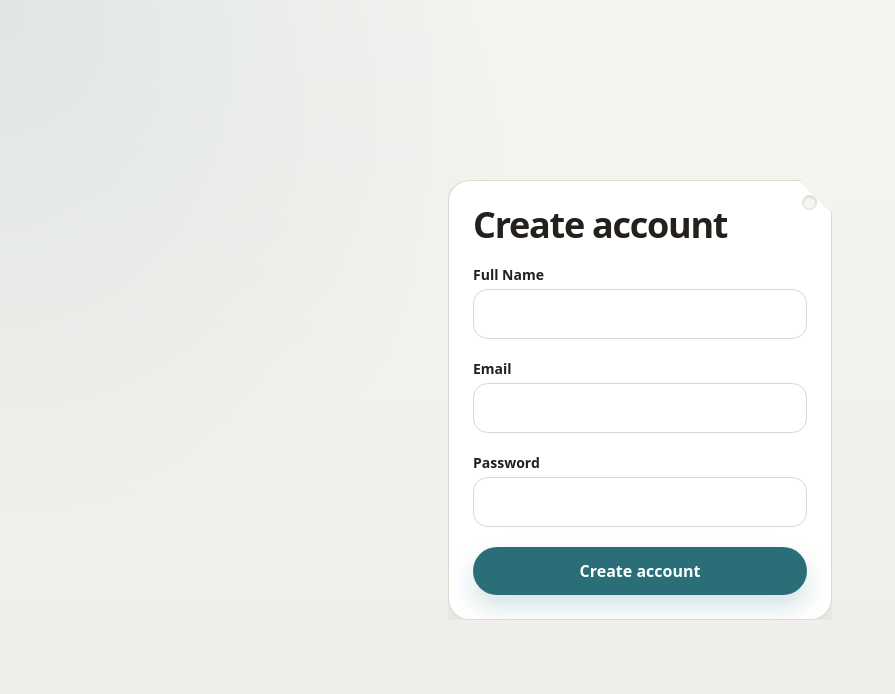
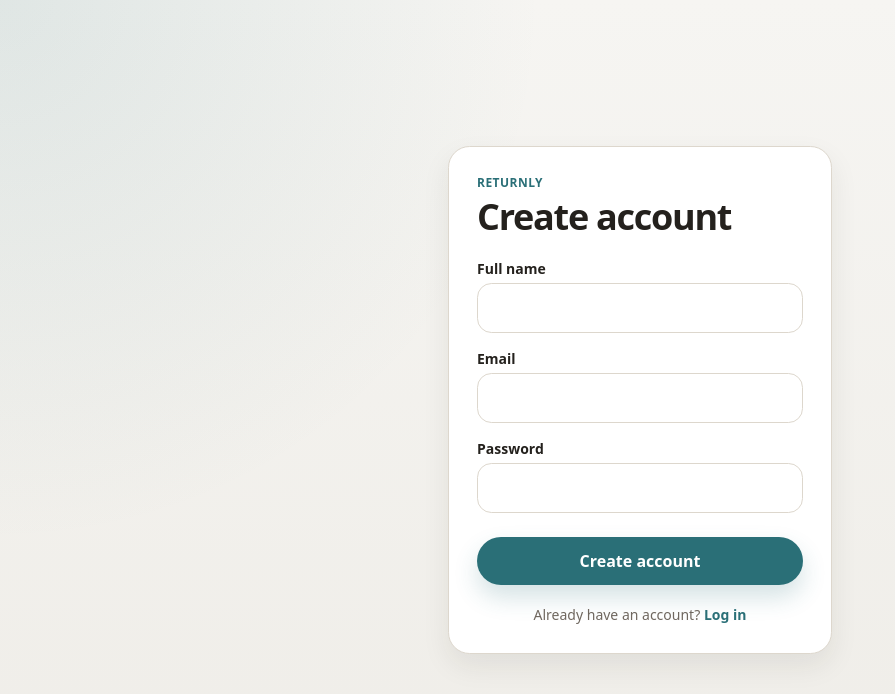
Before and after one commit to karthikkorrayi/Returnly, a Next.js app: page /signup in a window 1280 px wide. Shown: the top 694 px of the page, without its empty margins (0-895 px from the left). Built offline with nearby package versions, Linux system fonts and the light colour scheme.

Commit message:
feature: Design auth entry screens

```diff
--- a/src/app/login/page.tsx
+++ b/src/app/login/page.tsx
@@ -1,5 +1,6 @@
 'use client'
 
+import Link from 'next/link'
 import { useState } from 'react'
 import { useRouter } from 'next/navigation'
 import { createClient } from '@/lib/supabase/client'
@@ -19,7 +20,7 @@ export default function LoginPage() {
     setLoading(true)
 
     const { error: signInError } = await supabase.auth.signInWithPassword({
-      email,
+      email: email.trim(),
       password,
     })
 
@@ -30,25 +31,33 @@ export default function LoginPage() {
     }
 
     router.push('/dashboard')
-    router.refresh() // ensures server components pick up new auth state
+    router.refresh()
   }
 
   return (
-    <div className="flex min-h-screen items-center justify-center px-4 py-8">
+    <main className="flex min-h-screen items-center justify-center px-4 py-8">
       <form
         onSubmit={handleLogin}
-        className="tag-card w-full max-w-sm space-y-5 p-6"
+        className="w-full max-w-sm rounded-[1.35rem] border border-[var(--color-line)] bg-[var(--color-surface-raised)] p-6 shadow-[var(--shadow-card)] sm:p-7"
       >
-        <h1 className="font-display pr-10 text-4xl font-semibold text-[var(--color-ink)]">Log in</h1>
+        <div className="mb-6 space-y-2">
+          <p className="font-utility text-xs font-bold uppercase text-[var(--color-primary-trust)]">Returnly</p>
+          <h1 className="font-display text-4xl font-semibold leading-none text-[var(--color-ink)]">Log in</h1>
+        </div>
 
         {error && (
-          <p className="rounded-xl bg-[var(--color-alert-lost-soft)] p-3 text-sm font-medium text-[#7a3d0b]">{error}</p>
+          <p className="mb-5 rounded-xl border border-[var(--color-alert-lost)]/30 bg-[var(--color-alert-lost-soft)] p-3 text-sm font-medium text-[#7a3d0b]" role="alert">
+            {error}
+          </p>
         )}
 
+        <div className="space-y-4">
           <div>
-          <label className="block text-sm font-bold text-[var(--color-ink)]">Email</label>
+            <label className="block text-sm font-bold text-[var(--color-ink)]" htmlFor="login-email">Email</label>
             <input
+              id="login-email"
               type="email"
+              autoComplete="email"
               required
               value={email}
               onChange={(e) => setEmail(e.target.value)}
@@ -57,24 +66,35 @@ export default function LoginPage() {
           </div>
 
           <div>
-          <label className="block text-sm font-bold text-[var(--color-ink)]">Password</label>
+            <label className="block text-sm font-bold text-[var(--color-ink)]" htmlFor="login-password">Password</label>
             <input
+              id="login-password"
               type="password"
+              autoComplete="current-password"
               required
               value={password}
               onChange={(e) => setPassword(e.target.value)}
               className="input-field mt-1"
             />
           </div>
+        </div>
 
         <button
           type="submit"
           disabled={loading}
-          className="btn-primary w-full px-4 py-3 disabled:opacity-50"
+          className="btn-primary mt-6 w-full px-4 py-3 disabled:cursor-not-allowed disabled:opacity-60"
+          aria-busy={loading}
         >
-          {loading ? 'Logging in...' : 'Log in'}
+          {loading ? 'Logging in…' : 'Log in'}
         </button>
+
+        <p className="mt-5 text-center text-sm text-[var(--color-ink-muted)]">
+          New to Returnly?{' '}
+          <Link href="/signup" className="font-bold text-[var(--color-primary-trust)] hover:text-[var(--color-primary-trust-dark)]">
+            Create account
+          </Link>
+        </p>
       </form>
-    </div>
+    </main>
   )
 }
--- a/src/app/signup/page.tsx
+++ b/src/app/signup/page.tsx
@@ -1,17 +1,16 @@
 'use client'
 
+import Link from 'next/link'
 import { useState } from 'react'
-import { useRouter } from 'next/navigation'
 import { createClient } from '@/lib/supabase/client'
 
 export default function SignupPage() {
   const [fullName, setFullName] = useState('')
   const [email, setEmail] = useState('')
   const [password, setPassword] = useState('')
+  const [submittedEmail, setSubmittedEmail] = useState('')
   const [error, setError] = useState<string | null>(null)
   const [loading, setLoading] = useState(false)
-
-  const router = useRouter()
 
   const handleSignup = async (e: React.FormEvent) => {
     const supabase = createClient()
@@ -19,11 +18,12 @@ export default function SignupPage() {
     setError(null)
     setLoading(true)
 
-    const { data, error: signUpError } = await supabase.auth.signUp({
-      email,
+    const normalizedEmail = email.trim()
+    const { error: signUpError } = await supabase.auth.signUp({
+      email: normalizedEmail,
       password,
       options: {
-        data: { full_name: fullName }, // stored in auth.users metadata
+        data: { full_name: fullName.trim() },
       },
     })
 
@@ -33,30 +33,72 @@ export default function SignupPage() {
       return
     }
 
-    // NOTE: we still need a DB trigger to copy this into `profiles`.
-    // Covered in the next step — signUp alone does NOT create a profiles row.
-    if (data.user) {
-      router.push('/dashboard')
-    }
+    setSubmittedEmail(normalizedEmail)
     setLoading(false)
   }
 
+  if (submittedEmail) {
     return (
-    <div className="flex min-h-screen items-center justify-center px-4 py-8">
+      <main className="flex min-h-screen items-center justify-center px-4 py-8">
+        <section className="w-full max-w-sm rounded-[1.35rem] border border-[var(--color-line)] bg-[var(--color-surface-raised)] p-6 shadow-[var(--shadow-card)] sm:p-7" aria-labelledby="confirm-email-title">
+          <div className="mb-6 flex items-start justify-between gap-4">
+            <div className="space-y-3">
+              <p className="status-pill status-safe w-fit">Email confirmation</p>
+              <h1 id="confirm-email-title" className="font-display text-4xl font-semibold leading-none text-[var(--color-ink)]">
+                Check your inbox
+              </h1>
+            </div>
+            <div className="relative h-14 w-14 shrink-0 rounded-2xl border border-[var(--color-line)] bg-[var(--color-alert-lost-soft)] shadow-inner" aria-hidden="true">
+              <div className="absolute left-3 top-4 h-6 w-8 rounded-md border border-[var(--color-alert-lost)] bg-white/80" />
+              <div className="absolute left-5 top-1.5 h-8 w-8 rotate-12 rounded-md bg-[var(--color-primary-trust)]/15 [clip-path:polygon(0_0,72%_0,100%_28%,100%_100%,0_100%)]" />
+            </div>
+          </div>
+
+          <div className="space-y-4 text-sm leading-6 text-[var(--color-ink-muted)]">
+            <p>
+              We sent a confirmation link to <span className="font-bold text-[var(--color-ink)]">{submittedEmail}</span>.
+            </p>
+            <p>
+              Open that email and confirm your address before returning to Returnly. Your account will not be ready until that step is complete.
+            </p>
+          </div>
+
+          <div className="mt-6 rounded-2xl border border-[var(--color-line)] bg-[var(--color-base-bg)] p-4 text-sm text-[var(--color-ink-muted)]">
+            No email yet? Check spam or try signing up again with the same address in a few minutes.
+          </div>
+
+          <Link href="/login" className="btn-primary mt-6 w-full px-4 py-3">
+            Go to login
+          </Link>
+        </section>
+      </main>
+    )
+  }
+
+  return (
+    <main className="flex min-h-screen items-center justify-center px-4 py-8">
       <form
         onSubmit={handleSignup}
-        className="tag-card w-full max-w-sm space-y-5 p-6"
+        className="w-full max-w-sm rounded-[1.35rem] border border-[var(--color-line)] bg-[var(--color-surface-raised)] p-6 shadow-[var(--shadow-card)] sm:p-7"
       >
-        <h1 className="font-display pr-10 text-4xl font-semibold text-[var(--color-ink)]">Create account</h1>
+        <div className="mb-6 space-y-2">
+          <p className="font-utility text-xs font-bold uppercase text-[var(--color-primary-trust)]">Returnly</p>
+          <h1 className="font-display text-4xl font-semibold leading-none text-[var(--color-ink)]">Create account</h1>
+        </div>
 
         {error && (
-          <p className="rounded-xl bg-[var(--color-alert-lost-soft)] p-3 text-sm font-medium text-[#7a3d0b]">{error}</p>
+          <p className="mb-5 rounded-xl border border-[var(--color-alert-lost)]/30 bg-[var(--color-alert-lost-soft)] p-3 text-sm font-medium text-[#7a3d0b]" role="alert">
+            {error}
+          </p>
         )}
 
+        <div className="space-y-4">
           <div>
-          <label className="block text-sm font-bold text-[var(--color-ink)]">Full Name</label>
+            <label className="block text-sm font-bold text-[var(--color-ink)]" htmlFor="full-name">Full name</label>
             <input
+              id="full-name"
               type="text"
+              autoComplete="name"
               required
               value={fullName}
               onChange={(e) => setFullName(e.target.value)}
@@ -65,9 +107,11 @@ export default function SignupPage() {
           </div>
 
           <div>
-          <label className="block text-sm font-bold text-[var(--color-ink)]">Email</label>
+            <label className="block text-sm font-bold text-[var(--color-ink)]" htmlFor="signup-email">Email</label>
             <input
+              id="signup-email"
               type="email"
+              autoComplete="email"
               required
               value={email}
               onChange={(e) => setEmail(e.target.value)}
@@ -76,9 +120,11 @@ export default function SignupPage() {
           </div>
 
           <div>
-          <label className="block text-sm font-bold text-[var(--color-ink)]">Password</label>
+            <label className="block text-sm font-bold text-[var(--color-ink)]" htmlFor="signup-password">Password</label>
             <input
+              id="signup-password"
               type="password"
+              autoComplete="new-password"
               required
               minLength={6}
               value={password}
@@ -86,15 +132,24 @@ export default function SignupPage() {
               className="input-field mt-1"
             />
           </div>
+        </div>
 
         <button
           type="submit"
           disabled={loading}
-          className="btn-primary w-full px-4 py-3 disabled:opacity-50"
+          className="btn-primary mt-6 w-full px-4 py-3 disabled:cursor-not-allowed disabled:opacity-60"
+          aria-busy={loading}
         >
-          {loading ? 'Creating account...' : 'Create account'}
+          {loading ? 'Creating account…' : 'Create account'}
         </button>
+
+        <p className="mt-5 text-center text-sm text-[var(--color-ink-muted)]">
+          Already have an account?{' '}
+          <Link href="/login" className="font-bold text-[var(--color-primary-trust)] hover:text-[var(--color-primary-trust-dark)]">
+            Log in
+          </Link>
+        </p>
       </form>
-    </div>
+    </main>
   )
 }
```
Lines whose indentation alone changed are shown as unchanged.
